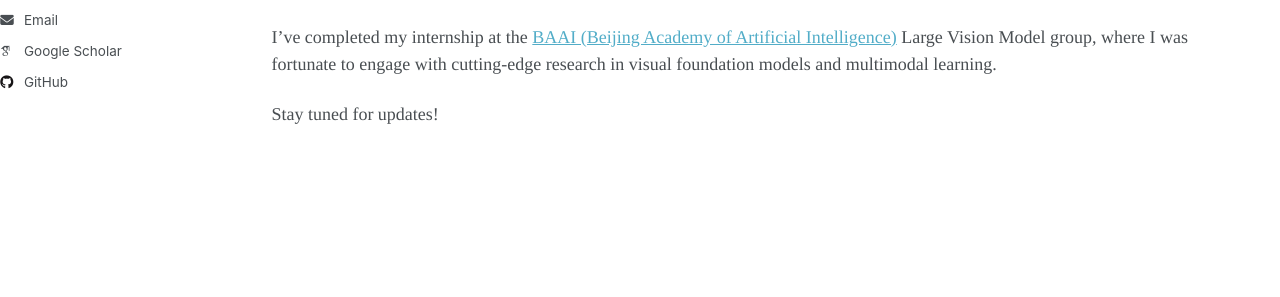
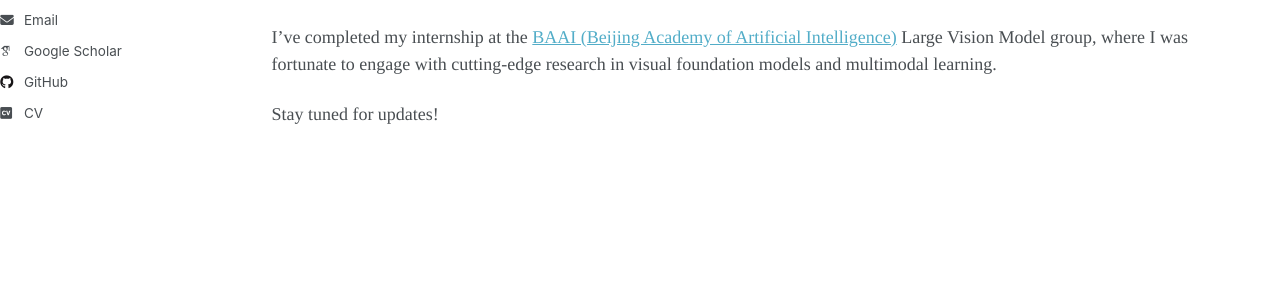
Before and after one commit to Zeqian-Long/Zeqian-Long.github.io, a Jekyll site: the page built from _pages/about.md, in a window 1280 px wide. Shown: the part 403-700 px from the top of the page. Built offline with Jekyll 4.4.1, drawn with Linux system fonts in a browser that asks for light colours; some web fonts are replaced; a script that is not in the unit is left out.

Commit message:
adjust cv

```diff
--- a/_includes/author-profile.html
+++ b/_includes/author-profile.html
@@ -150,6 +150,9 @@
       {% if author.vine %}
         <li><a href="https://vine.co/u/{{ author.vine }}"><i class="fab fa-fw fa-vine icon-pad-right" aria-hidden="true"></i>Vine</a></li>
       {% endif %}
+      {% if author.cv %}
+        <li><a href="{{ author.cv }}"><i class="ai ai-cv-square ai-fw icon-pad-right" aria-hidden="true"></i>CV</a></li>
+      {% endif %}
       {% if author.weibo %}
         <li><a href="https://www.weibo.com/{{ author.weibo }}"><i class="fab fa-fw fa-weibo icon-pad-right" aria-hidden="true"></i>Weibo</a></li>
       {% endif %}
```
